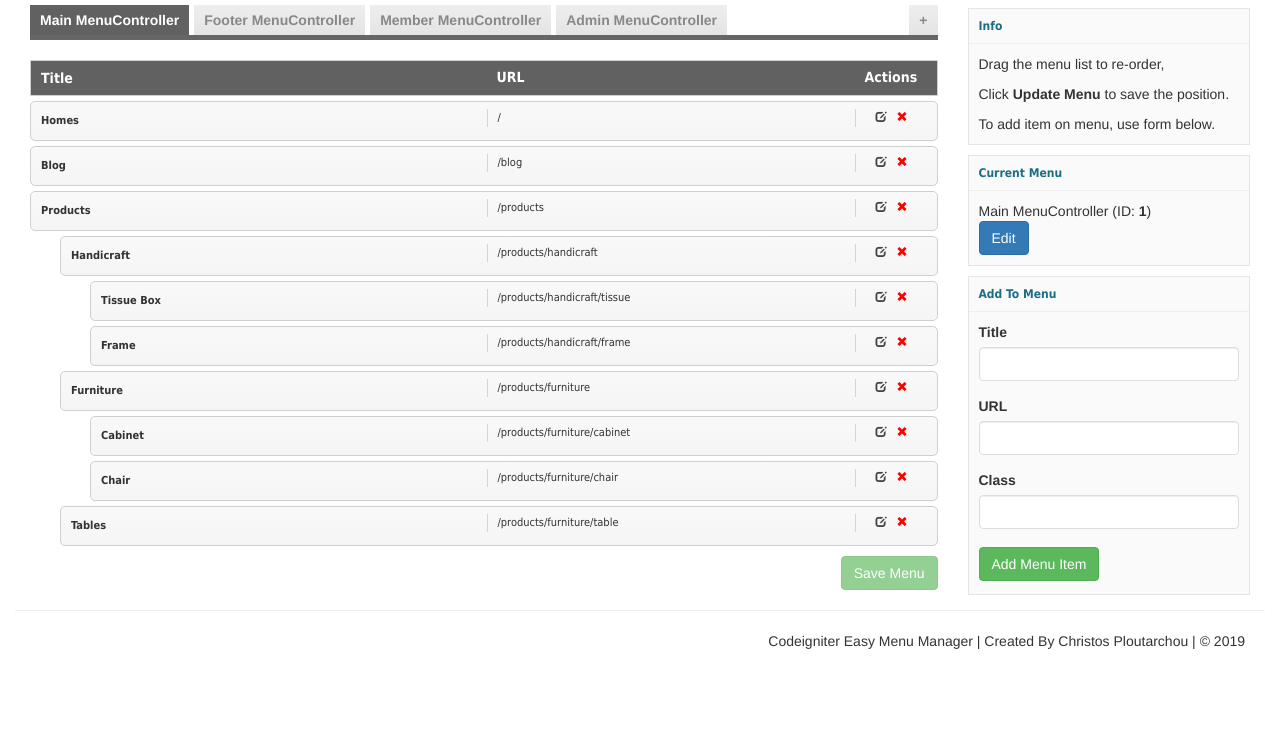
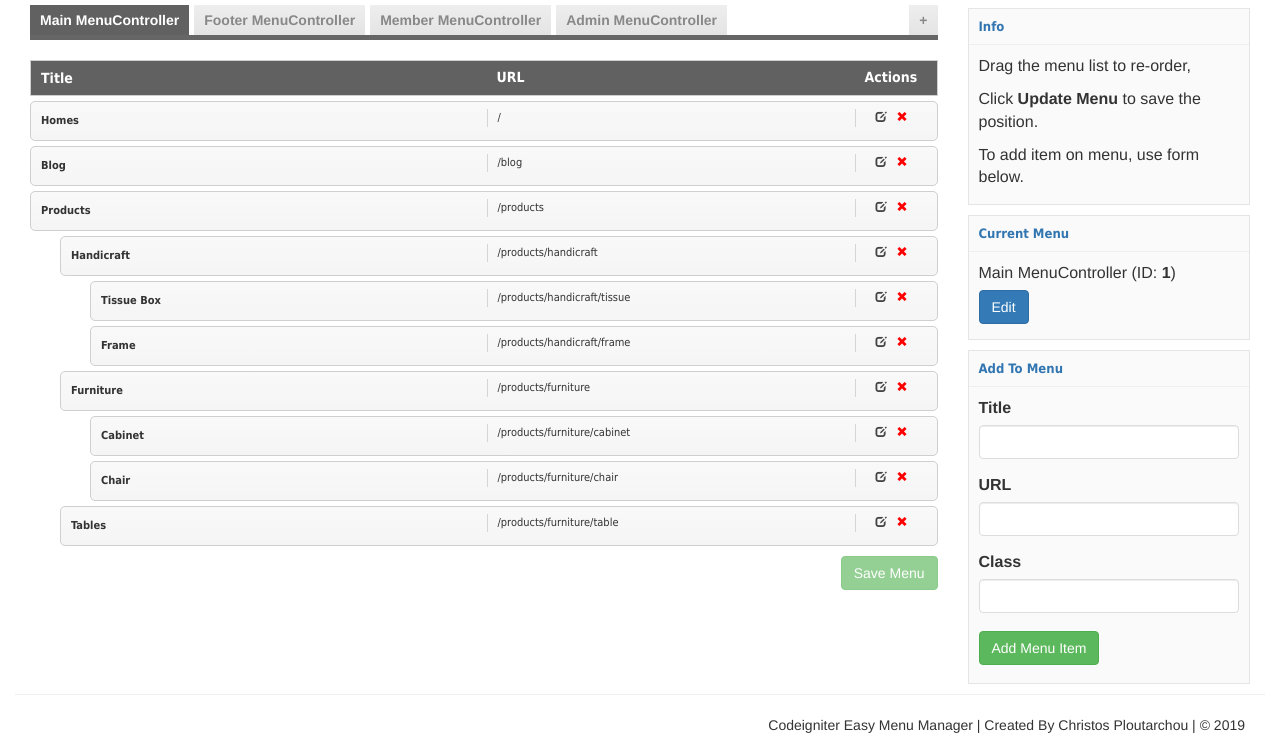
Before and after one commit to ProDante20805/CI-Menu-Manager, a CodeIgniter app: page / in a window 1280 px wide. Shown: the part 70-825 px from the top of the page. Before the commit the page ends 719 px from the top, so only its background shows below. Run offline with CodeIgniter, Linux system fonts and the light colour scheme; data comes from the database, SQL or seed files in the repository; some libraries are stand-ins or nearby versions.

Commit message:
update to edit group css

```diff
--- a/application/views/menu.php
+++ b/application/views/menu.php
@@ -5,7 +5,7 @@
         <div class="col-md-12">
             <div id="row">
                 <div class="col-md-12">
-                    <header >
+                    <header>
                         <h1 class="top-header-text">CI - Easy Menu Manager</h1>
 
                         <div id="link">
@@ -62,12 +62,12 @@
                             <div>
                                 <span id="edit-group-input"><?php echo $group_title->title; ?></span>
                                 (ID: <b><?php echo $group_id; ?></b>)
-                                <div>
+                                <div class="edit-group-buttons">
                                     <a id="edit-group" href="#" title="Edit Menu"><span class="btn btn-primary"
                                                                                         style="color: #ffffff">Edit</span></a>
                                     <?php if ($group_id > 1) : ?>
-                                        &middot; <a id="delete-group" href="#"><span class="btn btn-danger"
-                                                                                     style="color:
+                                        <a id="delete-group" href="#"><span class="btn btn-danger"
+                                                                            style="color:
                                                                                      #ffffff">Delete</span></a>
                                     <?php endif; ?>
                                 </div>
--- a/assets/css/style.css
+++ b/assets/css/style.css
@@ -240,15 +240,18 @@ a.button:hover {
 
 .box h2 {
     margin: 0;
-    font: 12px Tahoma, sans-serif;
-    color: #1b6d85;
+    font: 13px Tahoma, sans-serif;
+    color: #3276B1;
     font-weight: bold;
     padding: 10px;
     border-bottom: 1px solid #eee;
+    font-feature-settings: normal;
 }
 
 .box > div {
     padding: 10px;
+    font-size: medium;
+    margin-bottom: 5px;
 }
 
 /* FORMS
@@ -553,7 +556,6 @@ span.error {
     width: 100%;
     height: 100%;
     background: #000;
-    background: #ddd;
     opacity: 0.6;
     -ms-filter: "progid:DXImageTransform.Microsoft.Alpha(Opacity=60)";
     filter: alpha(opacity=60);
@@ -603,3 +605,7 @@ header {
     font-weight: bold;
 
 }
+
+.edit-group-buttons{
+    margin-top: 5px;
+}
```
